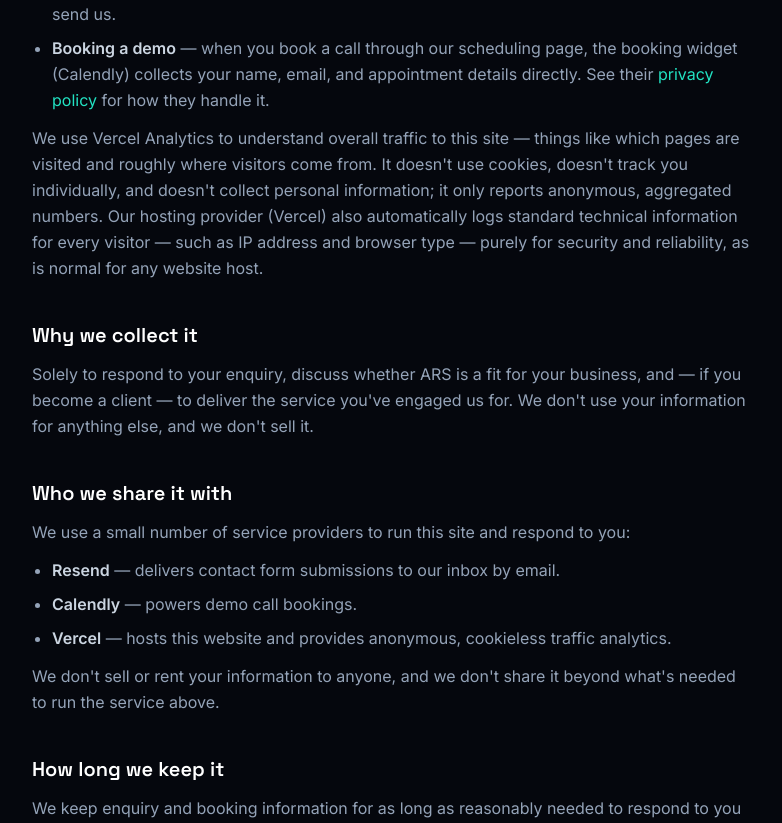
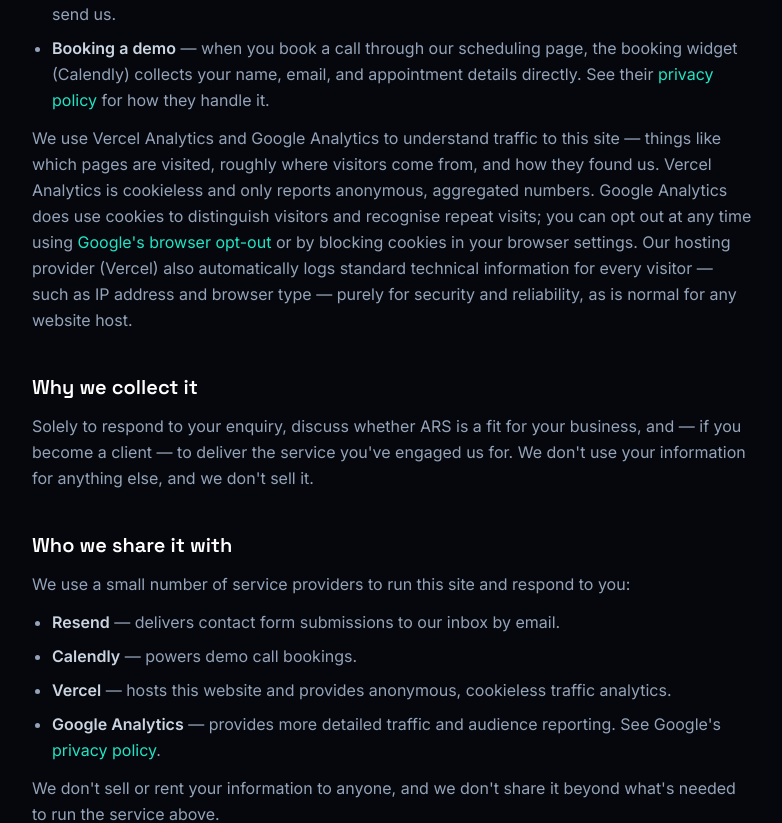
Before and after one commit to Alirezaa02/ARS-website, a React (Vite) app: page /privacy in a window 1280 px wide. Shown: the part 500-1323 px from the top of the page, without its empty margins (248-1030 px from the left). Built offline with nearby package versions, Linux system fonts and the light colour scheme.

Commit message:
Google Analysis

```diff
--- a/index.html
+++ b/index.html
@@ -22,6 +22,15 @@
     <meta name="twitter:title" content="ARS — AI customer service for Australian small business" />
     <meta name="twitter:description" content="ARS builds AI customer service systems for Australian small businesses — capture every enquiry, answer missed calls, and book jobs automatically into Outlook." />
     <meta name="twitter:image" content="https://arswebservices.com/og-image.png" />
+
+    <!-- Google tag (gtag.js) -->
+    <script async src="https://www.googletagmanager.com/gtag/js?id=G-SWYB5ZEG0L"></script>
+    <script>
+      window.dataLayer = window.dataLayer || [];
+      function gtag() { dataLayer.push(arguments); }
+      gtag('js', new Date());
+      gtag('config', 'G-SWYB5ZEG0L', { send_page_view: false });
+    </script>
   </head>
   <body>
     <div id="root"></div>
--- a/src/App.jsx
+++ b/src/App.jsx
@@ -20,6 +20,19 @@
   return null;
 }
 
+function GAPageView() {
+  const location = useLocation();
+  useEffect(() => {
+    if (typeof window.gtag !== "function") return;
+    window.gtag("event", "page_view", {
+      page_path: location.pathname + location.search,
+      page_location: window.location.href,
+      page_title: document.title,
+    });
+  }, [location]);
+  return null;
+}
+
 function Page({ children }) {
   return (
     <motion.main
@@ -38,6 +51,7 @@
   return (
     <div className="relative min-h-screen">
       <ScrollToTop />
+      <GAPageView />
       <Navbar />
       <AnimatePresence mode="wait">
         <Routes location={location} key={location.pathname}>
--- a/src/pages/Privacy.jsx
+++ b/src/pages/Privacy.jsx
@@ -44,10 +44,20 @@
             </li>
           </ul>
           <p className={p}>
-            We use Vercel Analytics to understand overall traffic to this site — things like
-            which pages are visited and roughly where visitors come from. It doesn't use
-            cookies, doesn't track you individually, and doesn't collect personal information;
-            it only reports anonymous, aggregated numbers. Our hosting provider (Vercel) also
+            We use Vercel Analytics and Google Analytics to understand traffic to this site —
+            things like which pages are visited, roughly where visitors come from, and how they
+            found us. Vercel Analytics is cookieless and only reports anonymous, aggregated
+            numbers. Google Analytics does use cookies to distinguish visitors and recognise
+            repeat visits; you can opt out at any time using{" "}
+            <a
+              href="https://tools.google.com/dlpage/gaoptout"
+              target="_blank"
+              rel="noreferrer"
+              className="text-accent hover:underline"
+            >
+              Google's browser opt-out
+            </a>{" "}
+            or by blocking cookies in your browser settings. Our hosting provider (Vercel) also
             automatically logs standard technical information for every visitor — such as IP
             address and browser type — purely for security and reliability, as is normal for
             any website host.
@@ -75,6 +85,19 @@
             <li>
               <strong className="text-slate-300">Vercel</strong> — hosts this website and
               provides anonymous, cookieless traffic analytics.
+            </li>
+            <li>
+              <strong className="text-slate-300">Google Analytics</strong> — provides more
+              detailed traffic and audience reporting. See Google's{" "}
+              <a
+                href="https://policies.google.com/privacy"
+                target="_blank"
+                rel="noreferrer"
+                className="text-accent hover:underline"
+              >
+                privacy policy
+              </a>
+              .
             </li>
           </ul>
           <p className={p}>
```
